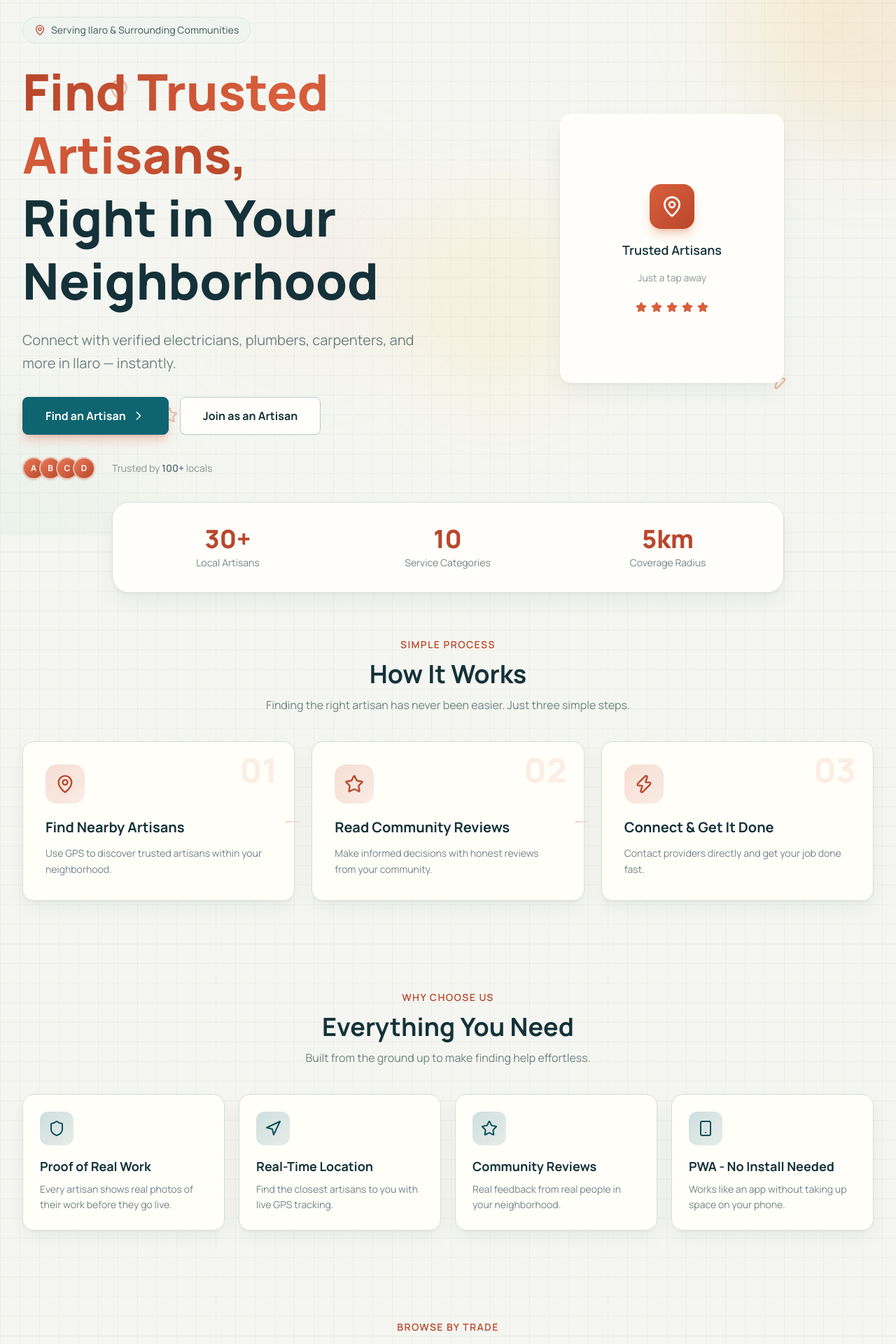
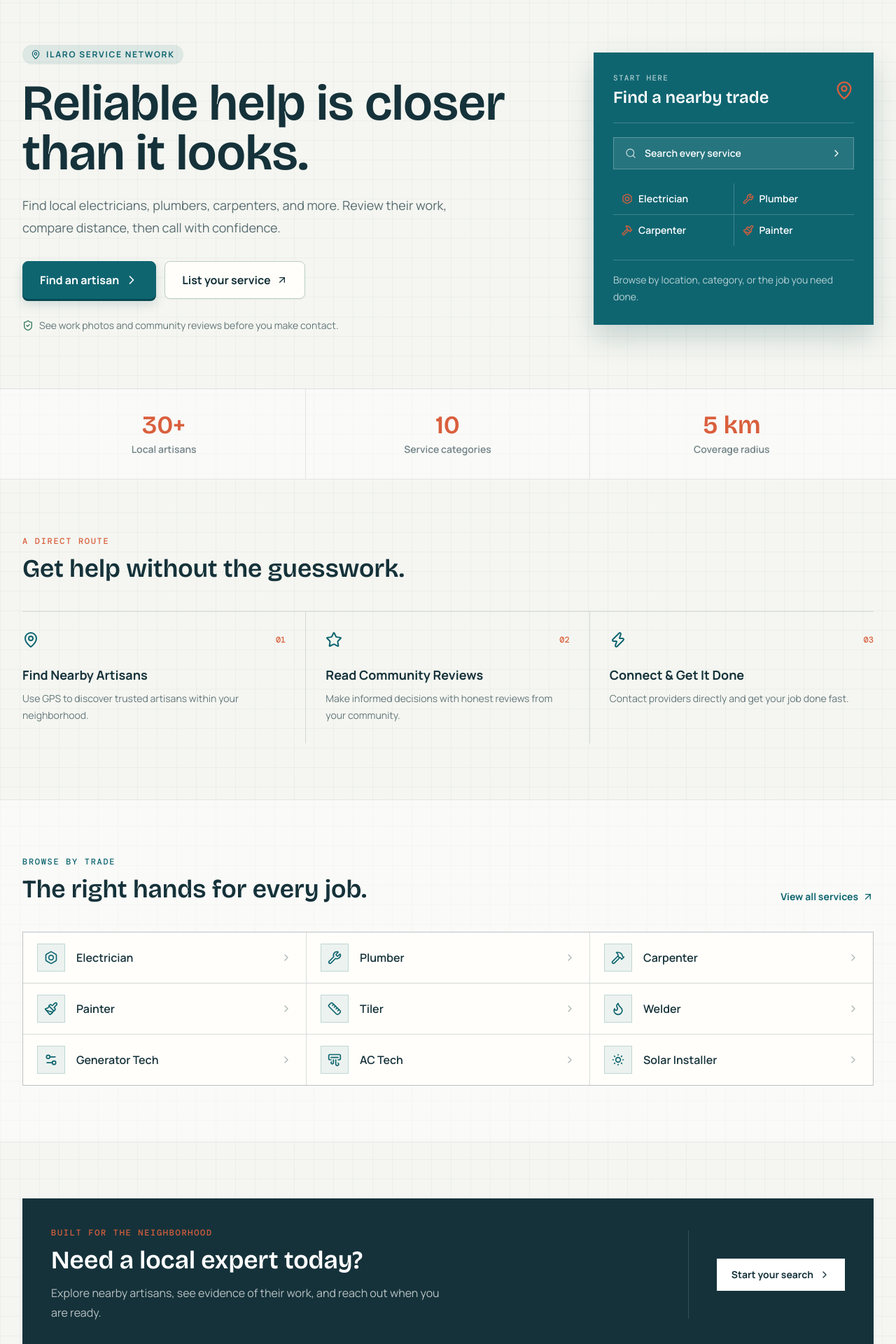
Before and after one commit to Yemisi-bot/FindMyArtisan, a React (Vite) app in the folder frontend/: page / in a window 1280 px wide. Shown: the part 80-2000 px from the top of the page at 70% size. Built offline with nearby package versions, Linux system fonts and the light colour scheme; no server answers.

Commit message:
style: redesign marketplace landing page

```diff
--- a/frontend/src/pages/Landing.tsx
+++ b/frontend/src/pages/Landing.tsx
@@ -1,25 +1,27 @@
 import { Link } from 'react-router-dom';
 import {
+  ArrowUpRight,
   MapPin,
   Star,
   Zap,
-  Wrench,
-  Shield,
+  ShieldCheck,
   Navigation,
   Smartphone,
   ChevronRight,
+  Search,
 } from 'lucide-react';
+import TradeIcon from '../components/TradeIcon';
 
 const categories = [
-  { name: 'Electrician', icon: '⚡' },
-  { name: 'Plumber', icon: '🔧' },
-  { name: 'Carpenter', icon: '🪚' },
-  { name: 'Painter', icon: '🎨' },
-  { name: 'Tiler', icon: '📐' },
-  { name: 'Welder', icon: '🔥' },
-  { name: 'Generator Tech', icon: '⚙️' },
-  { name: 'AC Tech', icon: '❄️' },
-  { name: 'Solar Installer', icon: '☀️' },
+  { name: 'Electrician', slug: 'electrician' },
+  { name: 'Plumber', slug: 'plumber' },
+  { name: 'Carpenter', slug: 'carpenter' },
+  { name: 'Painter', slug: 'painter' },
+  { name: 'Tiler', slug: 'tiler' },
+  { name: 'Welder', slug: 'welder' },
+  { name: 'Generator Tech', slug: 'generator-tech' },
+  { name: 'AC Tech', slug: 'ac-tech' },
+  { name: 'Solar Installer', slug: 'solar-installer' },
 ];
 
 const steps = [
@@ -48,7 +50,7 @@ const steps = [
 
 const features = [
   {
-    icon: Shield,
+    icon: ShieldCheck,
     title: 'Proof of Real Work',
     description:
       'Every artisan shows real photos of their work before they go live.',
@@ -75,181 +77,104 @@ const features = [
 
 export default function Landing() {
   return (
-    <div className="relative overflow-hidden">
-      {/* ===== HERO SECTION ===== */}
-      <section className="relative flex flex-col items-center justify-center pt-6 md:pt-10 pb-16 md:pb-20">
-        {/* Decorative Background Blobs */}
-        <div className="absolute inset-0 overflow-hidden pointer-events-none">
-          <div className="absolute -top-40 -right-40 w-96 h-96 rounded-full bg-gradient-to-br from-amber-300/20 to-amber-500/10 blur-3xl" />
-          <div className="absolute -bottom-32 -left-32 w-80 h-80 rounded-full bg-gradient-to-tr from-teal-300/15 to-amber-200/10 blur-3xl" />
-          <div className="absolute top-1/3 left-1/4 w-64 h-64 rounded-full bg-amber-200/10 blur-3xl" />
-          <div className="absolute bottom-1/4 right-1/3 w-72 h-72 rounded-full bg-amber-300/10 blur-3xl" />
-        </div>
-
-        {/* Floating Icons (decorative) */}
-        <div className="hidden lg:block absolute inset-0 pointer-events-none">
-          <MapPin className="absolute top-32 left-[12%] w-8 h-8 text-amber-500/40 animate-float" style={{ animationDelay: '0s' }} />
-          <Wrench className="absolute top-48 right-[15%] w-7 h-7 text-amber-600/30 animate-float" style={{ animationDelay: '0.8s' }} />
-          <Star className="absolute bottom-40 left-[18%] w-6 h-6 text-amber-400/50 animate-float" style={{ animationDelay: '1.6s' }} />
-          <Zap className="absolute bottom-52 right-[12%] w-7 h-7 text-amber-500/40 animate-float" style={{ animationDelay: '2.4s' }} />
-        </div>
-
-        <div className="max-w-7xl mx-auto px-4 sm:px-6 lg:px-8 w-full relative z-10">
-          <div className="flex flex-col lg:flex-row items-center gap-10 lg:gap-16">
-            {/* Hero Text */}
-            <div className="flex-1 text-center lg:text-left stagger">
-              <div className="inline-flex items-center gap-2 glass-light px-4 py-2 rounded-full text-sm font-medium text-charcoal/70 mb-6 animate-fade-in-up">
-                <MapPin className="w-4 h-4 text-amber-600" />
-                Serving Ilaro & Surrounding Communities
-              </div>
-
-              <h1 className="text-4xl sm:text-5xl md:text-6xl lg:text-7xl font-extrabold leading-tight mb-6 animate-fade-in-up">
-                <span className="bg-gradient-to-r from-amber-600 via-amber-500 to-amber-600 bg-clip-text text-transparent">
-                  Find Trusted Artisans,
-                </span>
-                <br />
-                <span className="text-charcoal">
-                  Right in Your Neighborhood
-                </span>
+    <div className="overflow-hidden">
+      <section className="border-b border-ink/10">
+        <div className="max-w-7xl mx-auto px-4 sm:px-6 lg:px-8 py-12 md:py-16 lg:py-20">
+          <div className="grid lg:grid-cols-[minmax(0,1fr)_25rem] items-center gap-10 lg:gap-16">
+            <div className="max-w-3xl animate-fade-in-up">
+              <p className="inline-flex items-center gap-2 rounded-full bg-brand/10 px-3 py-1.5 text-xs font-bold uppercase tracking-[0.14em] text-brand">
+                <MapPin className="w-3.5 h-3.5" />
+                Ilaro service network
+              </p>
+              <h1 className="font-display mt-5 max-w-3xl text-5xl font-semibold leading-[0.98] text-ink sm:text-6xl lg:text-7xl">
+                Reliable help is closer than it looks.
               </h1>
-
-              <p className="text-lg sm:text-xl text-charcoal/60 max-w-2xl mx-auto lg:mx-0 mb-8 animate-fade-in-up leading-relaxed">
-                Connect with verified electricians, plumbers, carpenters, and
-                more in Ilaro &mdash; instantly.
+              <p className="mt-6 max-w-2xl text-base leading-8 text-charcoal/70 sm:text-lg">
+                Find local electricians, plumbers, carpenters, and more. Review their work, compare distance, then call with confidence.
               </p>
-
-              <div className="flex flex-col sm:flex-row items-center gap-4 justify-center lg:justify-start animate-fade-in-up">
-                <Link
-                  to="/discover"
-                  className="btn-primary inline-flex items-center gap-2 px-8 py-3.5 text-base shadow-lg shadow-amber-500/30 hover:shadow-amber-500/45"
-                >
-                  Find an Artisan
+              <div className="mt-8 flex flex-col gap-3 sm:flex-row">
+                <Link to="/discover" className="btn-primary gap-2 px-6 py-3.5">
+                  Find an artisan
                   <ChevronRight className="w-5 h-5" />
                 </Link>
-                <Link
-                  to="/register-provider"
-                  className="btn-glass inline-flex items-center gap-2 px-8 py-3.5 text-base"
-                >
-                  Join as an Artisan
+                <Link to="/register-provider" className="btn-glass gap-2 px-6 py-3.5">
+                  List your service
+                  <ArrowUpRight className="w-4 h-4" />
                 </Link>
               </div>
-
-              {/* Trust indicators */}
-              <div className="flex items-center gap-6 mt-8 justify-center lg:justify-start animate-fade-in-up">
-                <div className="flex -space-x-2">
-                  {[...Array(4)].map((_, i) => (
-                    <div
-                      key={i}
-                      className="w-8 h-8 rounded-full border-2 border-white/60 bg-gradient-to-br from-amber-400 to-amber-600 flex items-center justify-center text-xs text-white font-bold shadow-sm"
-                    >
-                      {String.fromCharCode(65 + i)}
-                    </div>
-                  ))}
-                </div>
-                <p className="text-sm text-charcoal/50">
-                  Trusted by <span className="font-semibold text-charcoal/70">100+</span> locals
-                </p>
-              </div>
+              <p className="mt-7 flex items-center gap-2 text-sm text-charcoal/65">
+                <ShieldCheck className="h-4 w-4 shrink-0 text-leaf" />
+                See work photos and community reviews before you make contact.
+              </p>
             </div>
 
-            {/* Hero Visual - Decorative Glass Cards Stack */}
-            <div className="flex flex-1 justify-center relative mt-8 lg:mt-0">
-              <div className="relative w-72 sm:w-80 h-80 sm:h-96">
-                {/* Back card */}
-                <div className="glass-light absolute top-4 left-4 w-56 sm:w-64 h-64 sm:h-72 rounded-2xl rotate-6 border border-white/20" />
-                {/* Middle card */}
-                <div className="glass absolute top-2 left-2 w-64 sm:w-72 h-72 sm:h-80 rounded-2xl -rotate-3 border border-white/25" />
-                {/* Front card */}
-                <div className="glass-strong relative z-10 w-full h-full rounded-2xl flex flex-col items-center justify-center gap-4 p-8 border border-white/40">
-                  <div className="w-16 h-16 rounded-2xl bg-gradient-to-br from-amber-500 to-amber-600 flex items-center justify-center shadow-lg shadow-amber-500/30">
-                    <MapPin className="w-8 h-8 text-white" />
-                  </div>
-                  <p className="text-charcoal font-semibold text-lg text-center">
-                    Trusted Artisans
-                  </p>
-                  <p className="text-charcoal/50 text-sm text-center">
-                    Just a tap away
-                  </p>
-                  <div className="flex gap-1.5 mt-2">
-                    {[1, 2, 3, 4, 5].map((star) => (
-                      <Star
-                        key={star}
-                        className="w-4 h-4 text-amber-500 fill-amber-500"
-                      />
-                    ))}
-                  </div>
+            <aside className="bg-brand p-5 text-white shadow-[0_18px_38px_rgba(8,72,82,0.2)] sm:p-7">
+              <div className="flex items-center justify-between border-b border-white/20 pb-5">
+                <div>
+                  <p className="font-mono text-[11px] font-medium uppercase tracking-[0.12em] text-white/65">Start here</p>
+                  <h2 className="mt-1 font-display text-2xl font-semibold">Find a nearby trade</h2>
                 </div>
+                <MapPin className="h-7 w-7 text-clay" />
               </div>
-            </div>
-          </div>
-        </div>
-
-      </section>
-
-      {/* ===== STATS BAR (overlaps hero) ===== */}
-      <section className="relative z-20 -mt-8 md:-mt-12">
-        <div className="max-w-5xl mx-auto px-4 sm:px-6 lg:px-8">
-          <div className="glass-strong rounded-3xl p-2 grid grid-cols-3 divide-x divide-white/40">
-            <div className="px-3 py-5 sm:py-6 text-center">
-              <p className="text-2xl sm:text-4xl font-extrabold text-amber-600">30+</p>
-              <p className="text-xs sm:text-sm text-charcoal/60 mt-1">Local Artisans</p>
-            </div>
-            <div className="px-3 py-5 sm:py-6 text-center">
-              <p className="text-2xl sm:text-4xl font-extrabold text-amber-600">10</p>
-              <p className="text-xs sm:text-sm text-charcoal/60 mt-1">Service Categories</p>
-            </div>
-            <div className="px-3 py-5 sm:py-6 text-center">
-              <p className="text-2xl sm:text-4xl font-extrabold text-amber-600">5km</p>
-              <p className="text-xs sm:text-sm text-charcoal/60 mt-1">Coverage Radius</p>
-            </div>
+              <Link to="/discover" className="mt-5 flex items-center gap-3 border border-white/25 bg-white/10 px-4 py-3 text-sm font-semibold transition-colors hover:bg-white/16">
+                <Search className="h-4 w-4 text-white/70" />
+                Search every service
+                <ChevronRight className="ml-auto h-4 w-4" />
+              </Link>
+              <div className="mt-5 grid grid-cols-2 gap-px bg-white/20">
+                {categories.slice(0, 4).map((category) => (
+                  <Link
+                    key={category.slug}
+                    to={`/discover?category=${category.slug}`}
+                    className="group flex items-center gap-2 bg-brand px-3 py-3 text-sm font-semibold transition-colors hover:bg-brand-deep"
+                  >
+                    <TradeIcon category={category.name} className="h-4 w-4 text-clay" />
+                    <span className="truncate">{category.name}</span>
+                  </Link>
+                ))}
+              </div>
+              <p className="mt-5 border-t border-white/20 pt-4 text-sm leading-6 text-white/70">
+                Browse by location, category, or the job you need done.
+              </p>
+            </aside>
           </div>
         </div>
       </section>
 
-      {/* ===== HOW IT WORKS ===== */}
-      <section className="py-12 md:py-16">
+      <section className="border-b border-ink/10 bg-white/45">
+        <div className="max-w-7xl mx-auto grid grid-cols-3 divide-x divide-ink/10 px-4 sm:px-6 lg:px-8">
+          <div className="py-6 text-center sm:py-8">
+            <p className="font-display text-3xl font-semibold text-clay sm:text-4xl">30+</p>
+            <p className="mt-1 text-xs font-semibold text-charcoal/60 sm:text-sm">Local artisans</p>
+          </div>
+          <div className="py-6 text-center sm:py-8">
+            <p className="font-display text-3xl font-semibold text-clay sm:text-4xl">10</p>
+            <p className="mt-1 text-xs font-semibold text-charcoal/60 sm:text-sm">Service categories</p>
+          </div>
+          <div className="py-6 text-center sm:py-8">
+            <p className="font-display text-3xl font-semibold text-clay sm:text-4xl">5 km</p>
+            <p className="mt-1 text-xs font-semibold text-charcoal/60 sm:text-sm">Coverage radius</p>
+          </div>
+        </div>
+      </section>
+
+      <section className="py-14 md:py-20">
         <div className="max-w-7xl mx-auto px-4 sm:px-6 lg:px-8">
-          <div className="text-center mb-10 stagger">
-            <p className="text-amber-600 font-semibold text-sm uppercase tracking-widest">
-              Simple Process
-            </p>
-            <h2 className="text-3xl sm:text-4xl font-bold text-charcoal mt-3">
-              How It Works
-            </h2>
-            <p className="text-charcoal/60 mt-3 max-w-xl mx-auto">
-              Finding the right artisan has never been easier. Just three simple
-              steps.
-            </p>
+          <div className="max-w-2xl">
+            <p className="font-mono text-xs font-medium uppercase tracking-[0.14em] text-clay">A direct route</p>
+            <h2 className="font-display mt-3 text-3xl font-semibold text-ink sm:text-4xl">Get help without the guesswork.</h2>
           </div>
-
-          <div className="grid grid-cols-1 md:grid-cols-3 gap-6 stagger">
-            {steps.map((step, idx) => {
+          <div className="mt-10 grid border-t border-ink/15 md:grid-cols-3">
+            {steps.map((step) => {
               const Icon = step.icon;
               return (
-                <div
-                  key={step.title}
-                  className="glass rounded-2xl p-8 relative transition-all duration-300 hover:translate-y-[-4px] hover:shadow-xl"
-                >
-                  {/* Step Number */}
-                  <span className="absolute top-4 right-6 text-5xl font-black text-amber-500/10 select-none">
-                    {step.number}
-                  </span>
-
-                  <div className="w-14 h-14 rounded-2xl bg-gradient-to-br from-amber-500/20 to-amber-600/10 flex items-center justify-center mb-5">
-                    <Icon className="w-7 h-7 text-amber-600" />
+                <div key={step.title} className="border-b border-ink/15 py-7 pr-6 md:border-b-0 md:border-r md:px-7 md:first:pl-0 md:last:border-r-0 md:last:pr-0">
+                  <div className="flex items-center justify-between">
+                    <Icon className="h-6 w-6 text-brand" />
+                    <span className="font-mono text-xs font-medium text-clay">{step.number}</span>
                   </div>
-
-                  <h3 className="text-xl font-bold text-charcoal mb-3">
-                    {step.title}
-                  </h3>
-                  <p className="text-charcoal/60 text-sm leading-relaxed">
-                    {step.description}
-                  </p>
-
-                  {/* Connector line (desktop) */}
-                  {idx < steps.length - 1 && (
-                    <div className="hidden md:block absolute top-1/2 -right-3 w-6 h-0.5 bg-gradient-to-r from-amber-400/40 to-transparent" />
-                  )}
+                  <h3 className="mt-6 text-lg font-bold text-ink">{step.title}</h3>
+                  <p className="mt-2 text-sm leading-6 text-charcoal/65">{step.description}</p>
                 </div>
               );
             })}
@@ -257,110 +182,74 @@ export default function Landing() {
         </div>
       </section>
 
-      {/* ===== FEATURES SECTION ===== */}
-      <section className="py-12 md:py-16">
+      <section className="border-y border-ink/10 bg-white/50 py-14 md:py-20">
         <div className="max-w-7xl mx-auto px-4 sm:px-6 lg:px-8">
-          <div className="text-center mb-10 stagger">
-            <p className="text-amber-600 font-semibold text-sm uppercase tracking-widest">
-              Why Choose Us
-            </p>
-            <h2 className="text-3xl sm:text-4xl font-bold text-charcoal mt-3">
-              Everything You Need
-            </h2>
-            <p className="text-charcoal/60 mt-3 max-w-xl mx-auto">
-              Built from the ground up to make finding help effortless.
-            </p>
+          <div className="flex flex-col justify-between gap-4 sm:flex-row sm:items-end">
+            <div className="max-w-2xl">
+              <p className="font-mono text-xs font-medium uppercase tracking-[0.14em] text-brand">Browse by trade</p>
+              <h2 className="font-display mt-3 text-3xl font-semibold text-ink sm:text-4xl">The right hands for every job.</h2>
+            </div>
+            <Link to="/discover" className="inline-flex items-center gap-1.5 text-sm font-bold text-brand hover:text-brand-deep">
+              View all services
+              <ArrowUpRight className="h-4 w-4" />
+            </Link>
           </div>
+          <div className="mt-10 grid grid-cols-1 gap-px border border-ink/15 bg-ink/15 sm:grid-cols-2 lg:grid-cols-3">
+            {categories.map((category) => (
+              <Link
+                key={category.slug}
+                to={`/discover?category=${category.slug}`}
+                className="group flex items-center gap-4 bg-[#fffefa] px-5 py-4 transition-colors hover:bg-[#eaf2ef]"
+              >
+                <span className="flex h-10 w-10 items-center justify-center border border-brand/20 bg-brand/8 text-brand transition-colors group-hover:bg-brand group-hover:text-white">
+                  <TradeIcon category={category.name} className="h-5 w-5" />
+                </span>
+                <span className="font-semibold text-ink">{category.name}</span>
+                <ChevronRight className="ml-auto h-4 w-4 text-charcoal/35 transition-transform group-hover:translate-x-1 group-hover:text-brand" />
+              </Link>
+            ))}
+          </div>
+        </div>
+      </section>
 
-          <div className="grid grid-cols-1 sm:grid-cols-2 lg:grid-cols-4 gap-5 stagger">
+      <section className="py-14 md:py-20">
+        <div className="max-w-7xl mx-auto px-4 sm:px-6 lg:px-8">
+          <div className="grid border border-ink/15 bg-ink text-white lg:grid-cols-[minmax(0,1fr)_auto] lg:items-center">
+            <div className="p-7 sm:p-10">
+              <p className="font-mono text-xs font-medium uppercase tracking-[0.14em] text-clay">Built for the neighborhood</p>
+              <h2 className="font-display mt-3 max-w-xl text-3xl font-semibold sm:text-4xl">Need a local expert today?</h2>
+              <p className="mt-3 max-w-xl text-sm leading-7 text-white/70 sm:text-base">Explore nearby artisans, see evidence of their work, and reach out when you are ready.</p>
+            </div>
+            <div className="border-t border-white/15 p-7 lg:border-l lg:border-t-0 lg:p-10">
+              <Link to="/discover" className="inline-flex items-center gap-2 border border-white/25 bg-white px-5 py-3 text-sm font-bold text-ink transition-colors hover:bg-[#eaf2ef]">
+                Start your search
+                <ChevronRight className="h-4 w-4" />
+              </Link>
+            </div>
+          </div>
+        </div>
+      </section>
+
+      <section className="border-t border-ink/10 py-14 md:py-20">
+        <div className="max-w-7xl mx-auto px-4 sm:px-6 lg:px-8">
+          <div className="max-w-2xl">
+            <p className="font-mono text-xs font-medium uppercase tracking-[0.14em] text-leaf">Built for confidence</p>
+            <h2 className="font-display mt-3 text-3xl font-semibold text-ink sm:text-4xl">Enough detail to choose well.</h2>
+          </div>
+          <div className="mt-10 grid gap-px border border-ink/15 bg-ink/15 sm:grid-cols-2 lg:grid-cols-4">
             {features.map((feature) => {
               const Icon = feature.icon;
               return (
-                <div
-                  key={feature.title}
-                  className="glass rounded-2xl p-6 transition-all duration-300 hover:translate-y-[-4px] hover:shadow-xl"
-                >
-                  <div className="w-12 h-12 rounded-xl bg-gradient-to-br from-teal-500/20 to-teal-600/10 flex items-center justify-center mb-4">
-                    <Icon className="w-6 h-6 text-teal-600" />
-                  </div>
-                  <h3 className="text-lg font-bold text-charcoal mb-2">
-                    {feature.title}
-                  </h3>
-                  <p className="text-charcoal/60 text-sm leading-relaxed">
-                    {feature.description}
-                  </p>
+                <div key={feature.title} className="bg-[#f5f6f1] p-6">
+                  <Icon className="h-6 w-6 text-leaf" />
+                  <h3 className="mt-8 text-base font-bold text-ink">{feature.title}</h3>
+                  <p className="mt-2 text-sm leading-6 text-charcoal/65">{feature.description}</p>
                 </div>
               );
             })}
           </div>
         </div>
       </section>
-
-      {/* ===== CATEGORIES SHOWCASE ===== */}
-      <section className="py-12 md:py-16">
-        <div className="max-w-7xl mx-auto px-4 sm:px-6 lg:px-8">
-          <div className="text-center mb-10 stagger">
-            <p className="text-amber-600 font-semibold text-sm uppercase tracking-widest">
-              Browse by Trade
-            </p>
-            <h2 className="text-3xl sm:text-4xl font-bold text-charcoal mt-3">
-              Service Categories
-            </h2>
-            <p className="text-charcoal/60 mt-3 max-w-xl mx-auto">
-              From electrical work to solar installations &mdash; find the right
-              expert for every job.
-            </p>
-          </div>
-
-          <div className="grid grid-cols-2 sm:grid-cols-3 lg:grid-cols-3 gap-4 stagger">
-            {categories.map((cat) => (
-              <Link
-                key={cat.name}
-                to={`/discover?category=${cat.name.toLowerCase().replace(/\s+/g, '-')}`}
-                className="glass rounded-2xl p-5 sm:p-6 flex flex-col items-center gap-3 transition-all duration-300 hover:translate-y-[-4px] hover:shadow-xl group"
-              >
-                <span className="text-3xl sm:text-4xl group-hover:scale-110 transition-transform duration-300">
-                  {cat.icon}
-                </span>
-                <span className="text-sm sm:text-base font-semibold text-charcoal text-center">
-                  {cat.name}
-                </span>
-              </Link>
-            ))}
-          </div>
-        </div>
-      </section>
-
-      {/* ===== CTA BANNER ===== */}
-      <section className="py-12 md:py-16">
-        <div className="max-w-7xl mx-auto px-4 sm:px-6 lg:px-8">
-          <div className="glass rounded-3xl p-10 sm:p-14 md:p-20 text-center relative overflow-hidden">
-            {/* Decorative circles */}
-            <div className="absolute -top-20 -right-20 w-52 h-52 rounded-full bg-amber-400/10 blur-2xl" />
-            <div className="absolute -bottom-20 -left-20 w-52 h-52 rounded-full bg-teal-400/10 blur-2xl" />
-
-            <div className="relative z-10 stagger">
-              <h2 className="text-3xl sm:text-4xl md:text-5xl font-bold text-charcoal mb-4">
-                Ready to find your artisan?
-              </h2>
-              <p className="text-charcoal/60 text-lg mb-8 max-w-lg mx-auto">
-                Join hundreds of people in Ilaro who have found their perfect
-                service provider.
-              </p>
-              <Link
-                to="/discover"
-                className="btn-primary inline-flex items-center gap-2 px-10 py-4 text-lg shadow-lg shadow-amber-500/30 hover:shadow-amber-500/45"
-              >
-                Get Started Now
-                <ChevronRight className="w-5 h-5" />
-              </Link>
-            </div>
-          </div>
-        </div>
-      </section>
-
-      {/* Bottom spacer for the fixed navbar */}
-      <div className="h-4" />
     </div>
   );
 }
```
